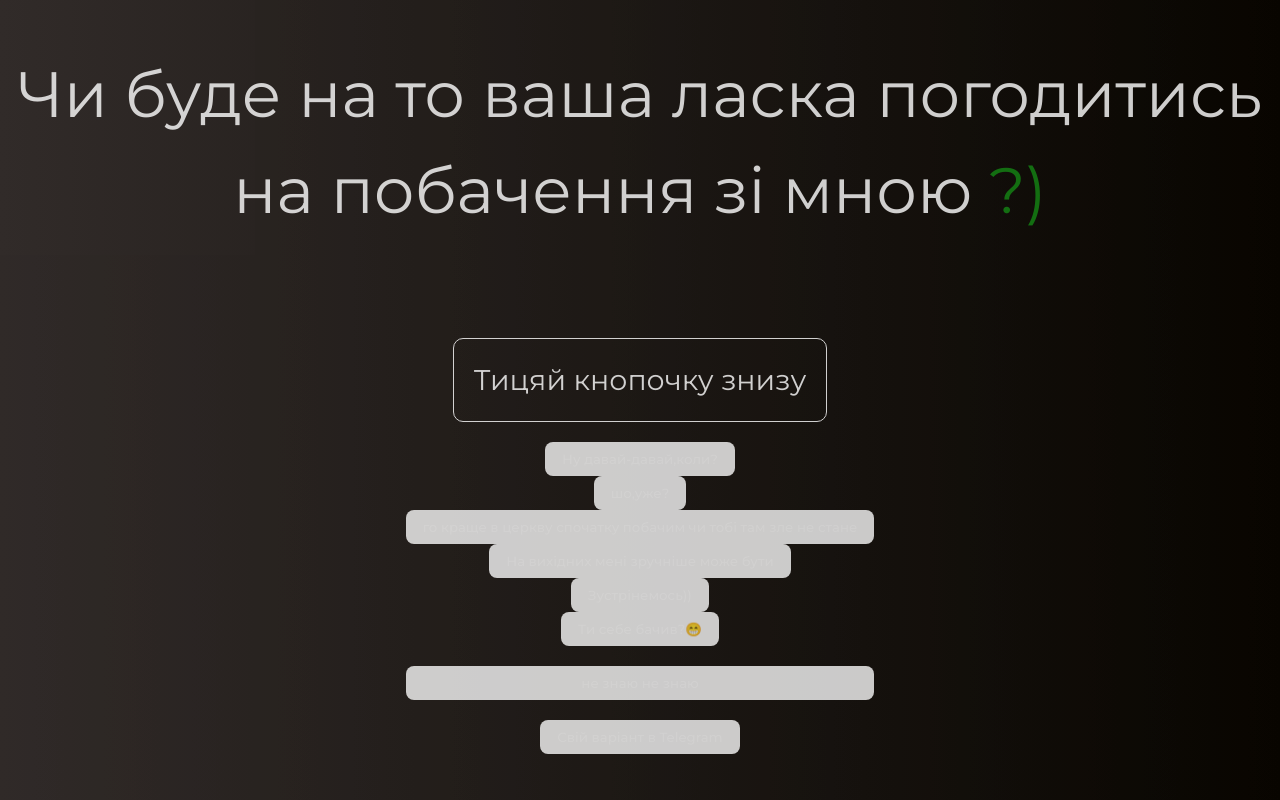
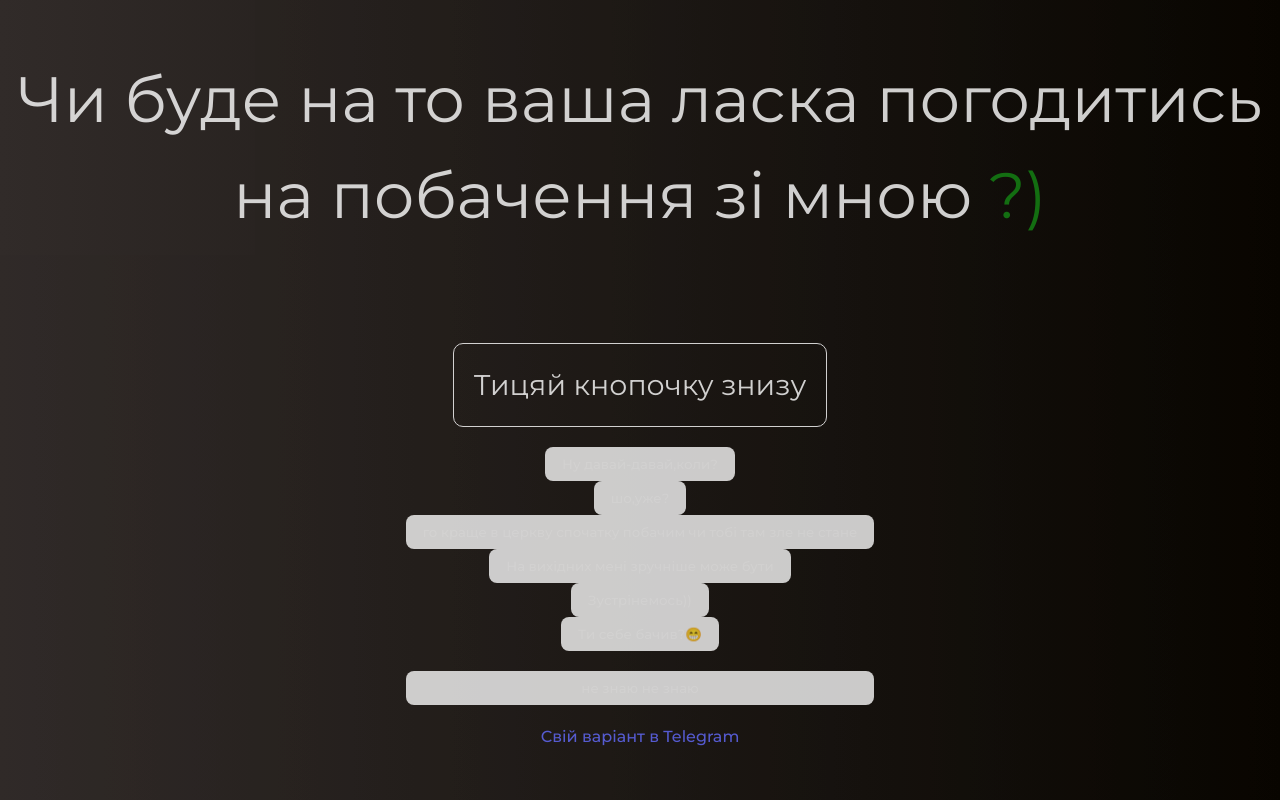
Before and after one commit to VladyslavSmahin/greeting, a React (Vite) app: page / in a window 1280 px wide. Built offline with nearby package versions, Linux system fonts and the light colour scheme.

Commit message:
4 commit

```diff
--- a/src/App.jsx
+++ b/src/App.jsx
@@ -112,13 +112,12 @@ export default function App() {
                         <button className="button-small" onClick={() => handleAndConfirm("не знаю, а може знаю )))))")}>не знаю не знаю</button>
                         {/* Кастомное сообщение */}
                         <div className="send-box">
-                            <button
+                            <a
                                 className="send-btn"
-                                onClick={() => handleAndConfirm(customText)}
-                                disabled={!customText.trim()}
+                                href="https://t.me/VladyslavSmagin"
                             >
                                 Свій варіант в Telegram
-                            </button>
+                            </a>
                         </div>
 
                     </div>
```
